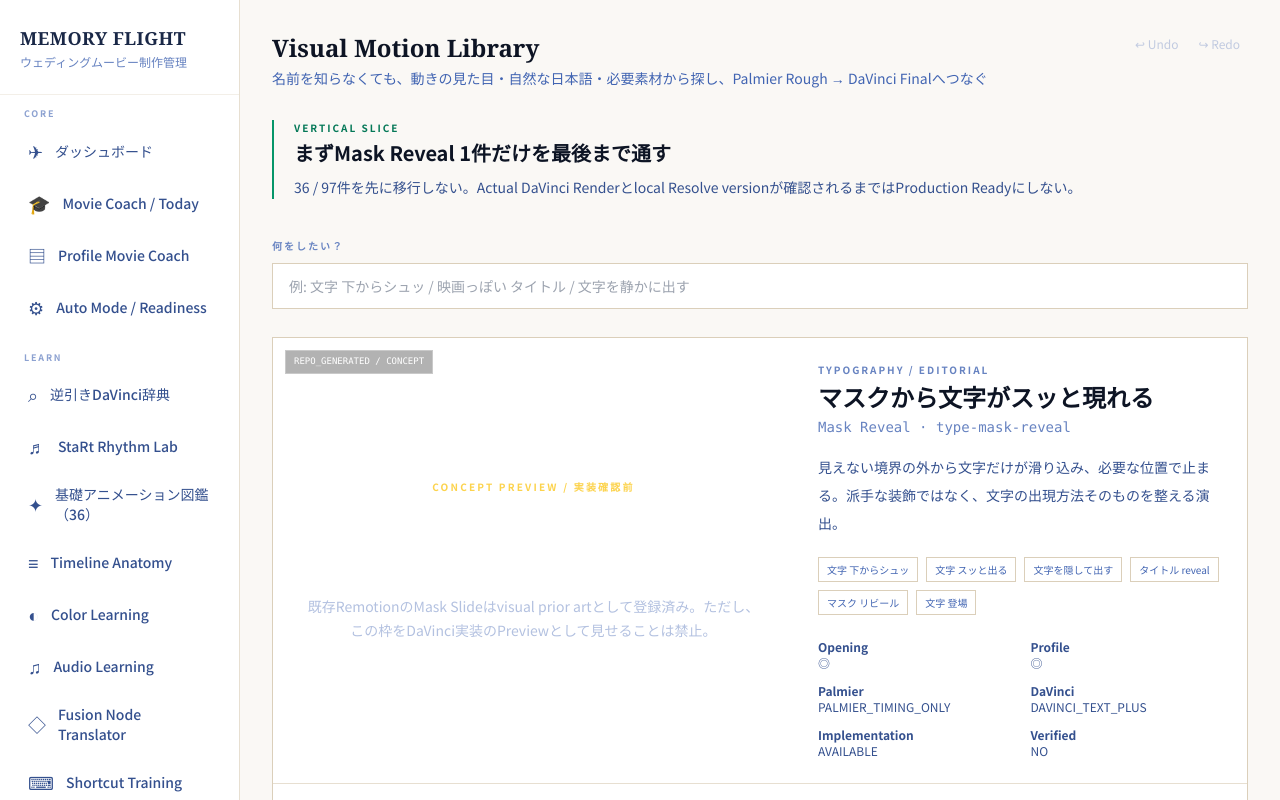
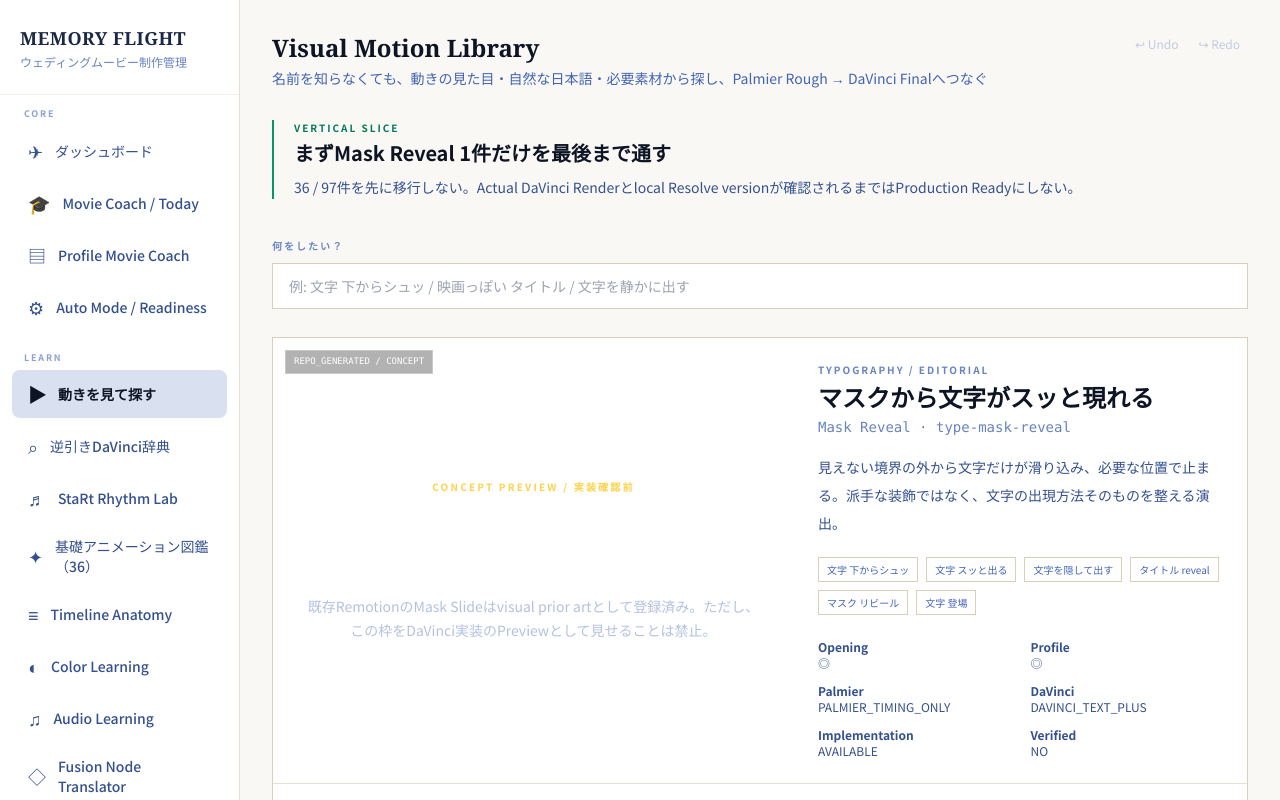
Before and after one commit to m-shogo/wedding-project, a React (Vite) app in the folder movie-dashboard/: page /movie-coach/motion-library in a window 1280 px wide. Shown: the top 800 px of the page. Built offline with nearby package versions, Linux system fonts and the light colour scheme.

Commit message:
Add beginner-first Visual Motion Library navigation

```diff
--- a/movie-dashboard/src/components/Sidebar.tsx
+++ b/movie-dashboard/src/components/Sidebar.tsx
@@ -29,6 +29,7 @@ const navSections: SidebarSection[] = [
     sectionId: "learn",
     label: "LEARN",
     links: [
+      { to: "/movie-coach/motion-library", label: "動きを見て探す", icon: "▶" },
       { to: "/movie-coach/dictionary", label: "逆引きDaVinci辞典", icon: "⌕" },
       { to: "/movie-coach/start-rhythm", label: "StaRt Rhythm Lab", icon: "♬" },
       { to: "/movie-coach/start-motion-kit", label: "基礎アニメーション図鑑（36）", icon: "✦" },
```
